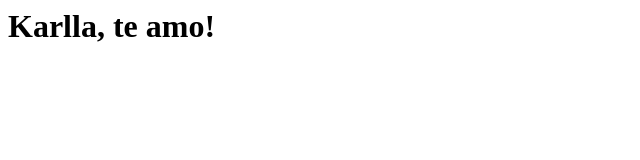
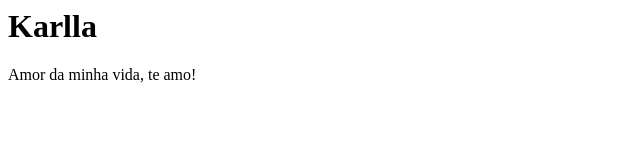
Before and after one commit to Hellinton/Karlla, a plain HTML site: page index.html in a window 1280 px wide. Shown: the whole page, without its empty margins (0-640 px from the left). Drawn offline with Linux system fonts and the light colour scheme.

Commit message:
Update index.html

```diff
--- a/index.html
+++ b/index.html
@@ -1 +1,2 @@
-<h1>Karlla, te amo!</h1>
+<h1>Karlla</h1>
+<p>Amor da minha vida, te amo!</p>
```
